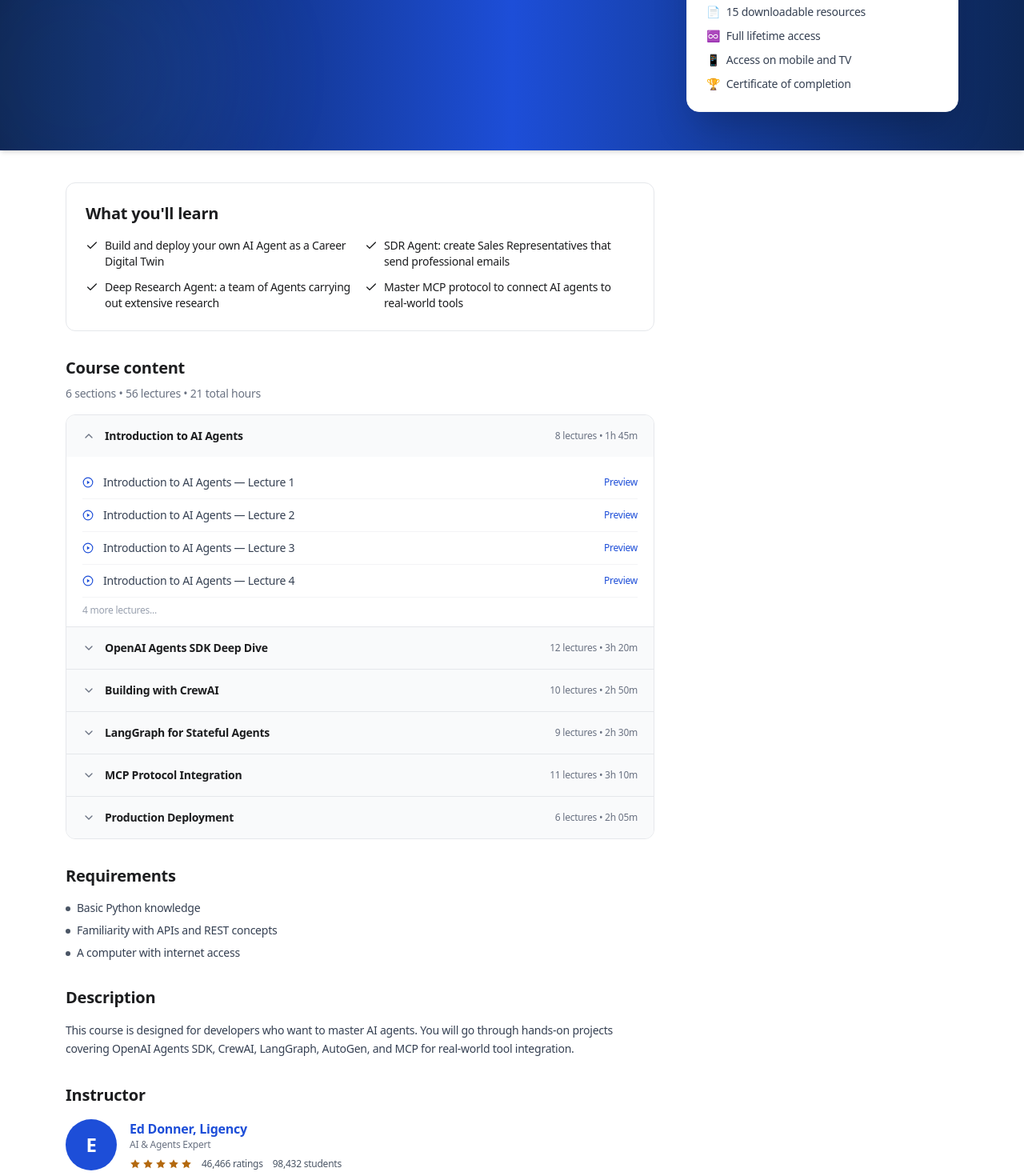
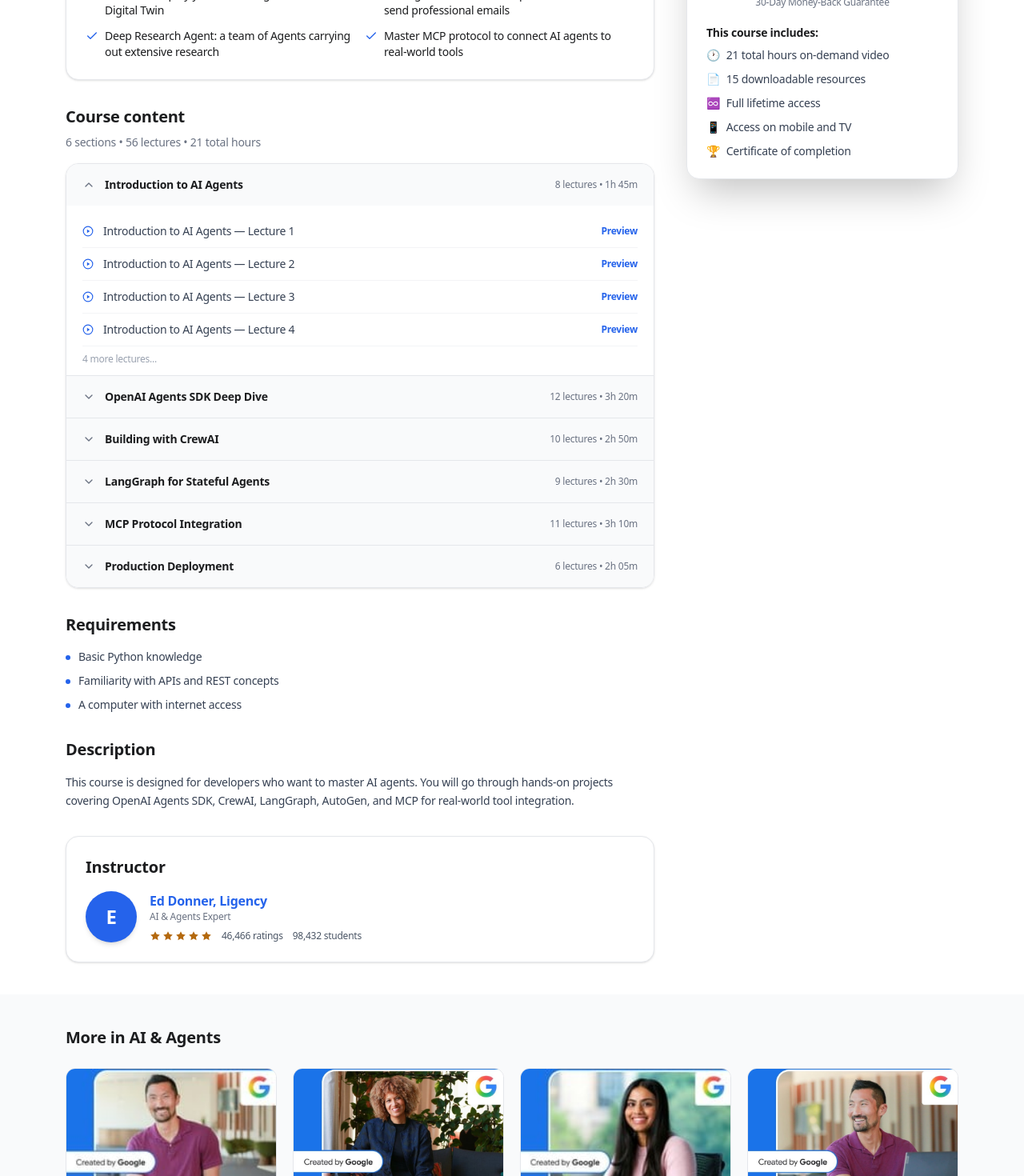
Before and after one commit to techbyrayyan/blank-slate-ins, a Next.js app: page /courses/1 in a window 1280 px wide. Shown: the part 700-2170 px from the top of the page at 80% size. Built offline with nearby package versions, Linux system fonts and the light colour scheme.

Commit message:
Position purchase card to float seamlessly alongside content during scroll (Udemy layout)

```diff
--- a/src/app/courses/[id]/page.js
+++ b/src/app/courses/[id]/page.js
@@ -55,14 +55,14 @@ export default function CourseDetailPage() {
       <main className="min-h-screen bg-white">
 
         {/* ── Royal Blue Hero Banner ── */}
-        <div className="bg-gradient-to-r from-[#0a1f4a] via-[#1D4ED8] to-[#0d2757] text-white pt-[220px] pb-12 relative overflow-hidden shadow-md">
+        <div className="bg-gradient-to-r from-[#0a1f4a] via-[#1D4ED8] to-[#0d2757] text-white pt-[220px] pb-14 relative overflow-hidden shadow-md">
 
           {/* Ambient Blue Background Glow */}
           <div className="absolute -top-24 -right-24 w-96 h-96 bg-white/10 rounded-full blur-3xl pointer-events-none" />
           <div className="absolute -bottom-24 -left-24 w-96 h-96 bg-blue-400/10 rounded-full blur-3xl pointer-events-none" />
 
-          <div className="max-w-[1180px] mx-auto px-4 sm:px-6 lg:px-8 grid grid-cols-1 lg:grid-cols-[1fr_340px] gap-10 items-start relative z-10">
-            <div>
+          <div className="max-w-[1180px] mx-auto px-4 sm:px-6 lg:px-8 relative z-10">
+            <div className="lg:max-w-[calc(100%-380px)]">
               {/* Breadcrumb */}
               <div className="flex items-center gap-1.5 text-xs text-blue-100 mb-4">
                 <Link href="/" className="hover:text-white transition-colors">Home</Link>
@@ -100,10 +100,138 @@ export default function CourseDetailPage() {
                 <span>English</span>
               </div>
             </div>
+          </div>
+        </div>
 
-            {/* Desktop Purchase Card — scrolls with page (not fixed) */}
-            <div className="hidden lg:block">
-              <div className="bg-white text-[#1c1d1f] rounded-2xl shadow-2xl border border-gray-100 overflow-hidden relative">
+        {/* ── Page Body with Sticky Floating Sidebar Card ── */}
+        <div className="max-w-[1180px] mx-auto px-4 sm:px-6 lg:px-8 py-10">
+          <div className="grid grid-cols-1 lg:grid-cols-[1fr_340px] gap-10 items-start">
+
+            {/* Left Column: Course Details */}
+            <div className="space-y-8 min-w-0">
+
+              {/* Mobile Purchase Card */}
+              <div className="lg:hidden bg-white border border-gray-200 rounded-xl shadow-md overflow-hidden">
+                <div className="relative aspect-[16/9] overflow-hidden bg-gray-100">
+                  <img src={course.image} alt={course.title} className="w-full h-full object-cover" />
+                  <div className="absolute inset-0 bg-black/35 flex items-center justify-center">
+                    <div className="w-12 h-12 rounded-full bg-white/90 flex items-center justify-center">
+                      <svg width="18" height="18" viewBox="0 0 24 24" fill="#1c1d1f"><polygon points="5,3 19,12 5,21" /></svg>
+                    </div>
+                  </div>
+                </div>
+                <div className="p-4">
+                  <div className="text-2xl font-extrabold mb-3">{course.price}</div>
+                  <button className="w-full bg-[#2563EB] hover:bg-[#1D4ED8] text-white font-bold py-3 rounded-lg text-sm mb-2 flex items-center justify-center gap-2">
+                    <ShoppingCart className="w-4 h-4" /> Add to cart
+                  </button>
+                  <button className="w-full border-2 border-[#2563EB] text-[#2563EB] font-bold py-2.5 rounded-lg text-sm">Enroll Now</button>
+                </div>
+              </div>
+
+              {/* What You'll Learn */}
+              <section className="border border-gray-200 rounded-2xl p-6 shadow-sm bg-white">
+                <h2 className="text-xl font-bold text-[#1c1d1f] mb-4">What you'll learn</h2>
+                <div className="grid grid-cols-1 sm:grid-cols-2 gap-3">
+                  {course.bullets.map((b, i) => (
+                    <div key={i} className="flex items-start gap-2 text-sm text-[#1c1d1f]">
+                      <Check className="w-4 h-4 text-[#2563EB] mt-0.5 flex-shrink-0" />
+                      <span>{b}</span>
+                    </div>
+                  ))}
+                </div>
+              </section>
+
+              {/* Course Content */}
+              <section className="bg-white rounded-2xl">
+                <h2 className="text-xl font-bold text-[#1c1d1f] mb-2">Course content</h2>
+                <p className="text-sm text-gray-500 mb-4">
+                  {course.sections?.length || 0} sections &bull; {totalLectures} lectures &bull; {course.hours}
+                </p>
+                <div className="border border-gray-200 rounded-2xl overflow-hidden shadow-sm">
+                  {course.sections?.map((sec, i) => (
+                    <div key={i} className="border-b border-gray-200 last:border-0">
+                      <button
+                        onClick={() => toggleSection(i)}
+                        className="w-full flex items-center justify-between px-5 py-4 bg-gray-50 hover:bg-blue-50/50 text-left transition-colors"
+                      >
+                        <div className="flex items-center gap-3">
+                          {openSections.includes(i) ? (
+                            <ChevronUp className="w-4 h-4 text-gray-500 flex-shrink-0" />
+                          ) : (
+                            <ChevronDown className="w-4 h-4 text-gray-500 flex-shrink-0" />
+                          )}
+                          <span className="font-semibold text-sm text-[#1c1d1f]">{sec.title}</span>
+                        </div>
+                        <span className="text-xs text-gray-500 flex-shrink-0 ml-4">
+                          {sec.lectures} lectures &bull; {sec.duration}
+                        </span>
+                      </button>
+                      {openSections.includes(i) && (
+                        <div className="px-5 py-3 bg-white">
+                          {Array.from({ length: Math.min(sec.lectures, 4) }).map((_, j) => (
+                            <div key={j} className="flex items-center gap-3 py-2.5 text-sm text-gray-700 border-b border-gray-100 last:border-0">
+                              <svg width="14" height="14" viewBox="0 0 24 24" fill="none" stroke="#2563EB" strokeWidth="2">
+                                <circle cx="12" cy="12" r="10" />
+                                <polygon points="10,8 16,12 10,16" fill="#2563EB" stroke="none" />
+                              </svg>
+                              <span className="flex-1">{sec.title} &mdash; Lecture {j + 1}</span>
+                              <span className="text-xs text-[#2563EB] font-semibold cursor-pointer hover:underline">Preview</span>
+                            </div>
+                          ))}
+                          {sec.lectures > 4 && (
+                            <p className="text-xs text-gray-400 pt-2">{sec.lectures - 4} more lectures...</p>
+                          )}
+                        </div>
+                      )}
+                    </div>
+                  ))}
+                </div>
+              </section>
+
+              {/* Requirements */}
+              <section className="bg-white rounded-2xl">
+                <h2 className="text-xl font-bold text-[#1c1d1f] mb-4">Requirements</h2>
+                <ul className="space-y-2.5">
+                  {course.requirements?.map((r, i) => (
+                    <li key={i} className="flex items-start gap-2.5 text-sm text-gray-700">
+                      <span className="w-1.5 h-1.5 rounded-full bg-[#2563EB] mt-2 flex-shrink-0" />
+                      {r}
+                    </li>
+                  ))}
+                </ul>
+              </section>
+
+              {/* Description */}
+              <section className="bg-white rounded-2xl">
+                <h2 className="text-xl font-bold text-[#1c1d1f] mb-4">Description</h2>
+                <p className="text-sm text-gray-700 leading-relaxed">{course.longDescription}</p>
+              </section>
+
+              {/* Instructor */}
+              <section className="bg-white rounded-2xl border border-gray-200 p-6 shadow-sm">
+                <h2 className="text-xl font-bold text-[#1c1d1f] mb-4">Instructor</h2>
+                <div className="flex items-start gap-4">
+                  <div className="w-16 h-16 rounded-full bg-[#2563EB] flex items-center justify-center text-white text-2xl font-bold flex-shrink-0 shadow-md">
+                    {course.author.charAt(0)}
+                  </div>
+                  <div>
+                    <h3 className="font-bold text-[#2563EB] text-base hover:underline cursor-pointer">{course.author}</h3>
+                    <p className="text-xs text-gray-500 mb-2">{course.category} Expert</p>
+                    <div className="flex items-center gap-3 text-xs text-gray-600">
+                      <StarRow rating="4.7" />
+                      <span>{course.ratingCount}</span>
+                      <span>{course.students} students</span>
+                    </div>
+                  </div>
+                </div>
+              </section>
+
+            </div>
+
+            {/* Right Column: Floating Sticky Purchase Card (Follows scroll down the page) */}
+            <div className="hidden lg:block -mt-[310px] relative z-30">
+              <div className="sticky top-[100px] bg-white text-[#1c1d1f] rounded-2xl shadow-2xl border border-gray-200 overflow-hidden">
                 {/* Course Image with Play Button */}
                 <div className="relative aspect-[16/9] overflow-hidden bg-gray-100">
                   <img src={course.image} alt={course.title} className="w-full h-full object-cover" />
@@ -142,134 +270,8 @@ export default function CourseDetailPage() {
                 </div>
               </div>
             </div>
-          </div>
-        </div>
-
-        {/* ── Page Body ── */}
-        <div className="max-w-[1180px] mx-auto px-4 sm:px-6 lg:px-8 py-10 grid grid-cols-1 lg:grid-cols-[1fr_340px] gap-10">
-          <div>
-
-            {/* Mobile Purchase Card */}
-            <div className="lg:hidden bg-white border border-gray-200 rounded-xl shadow-md overflow-hidden mb-8">
-              <div className="relative aspect-[16/9] overflow-hidden">
-                <img src={course.image} alt={course.title} className="w-full h-full object-cover" />
-                <div className="absolute inset-0 bg-black/35 flex items-center justify-center">
-                  <div className="w-12 h-12 rounded-full bg-white/90 flex items-center justify-center">
-                    <svg width="18" height="18" viewBox="0 0 24 24" fill="#1c1d1f"><polygon points="5,3 19,12 5,21" /></svg>
-                  </div>
-                </div>
-              </div>
-              <div className="p-4">
-                <div className="text-2xl font-extrabold mb-3">{course.price}</div>
-                <button className="w-full bg-[#1D4ED8] text-white font-bold py-3 rounded-lg text-sm mb-2 flex items-center justify-center gap-2">
-                  <ShoppingCart className="w-4 h-4" /> Add to cart
-                </button>
-                <button className="w-full border border-[#1D4ED8] text-[#1D4ED8] font-bold py-2.5 rounded-lg text-sm">Enroll Now</button>
-              </div>
-            </div>
-
-            {/* What You'll Learn */}
-            <section className="border border-gray-200 rounded-xl p-6 mb-8">
-              <h2 className="text-xl font-bold text-[#1c1d1f] mb-4">What you'll learn</h2>
-              <div className="grid grid-cols-1 sm:grid-cols-2 gap-3">
-                {course.bullets.map((b, i) => (
-                  <div key={i} className="flex items-start gap-2 text-sm text-[#1c1d1f]">
-                    <Check className="w-4 h-4 text-[#1c1d1f] mt-0.5 flex-shrink-0" />
-                    <span>{b}</span>
-                  </div>
-                ))}
-              </div>
-            </section>
-
-            {/* Course Content */}
-            <section className="mb-8">
-              <h2 className="text-xl font-bold text-[#1c1d1f] mb-2">Course content</h2>
-              <p className="text-sm text-gray-500 mb-4">
-                {course.sections?.length || 0} sections &bull; {totalLectures} lectures &bull; {course.hours}
-              </p>
-              <div className="border border-gray-200 rounded-xl overflow-hidden">
-                {course.sections?.map((sec, i) => (
-                  <div key={i} className="border-b border-gray-200 last:border-0">
-                    <button
-                      onClick={() => toggleSection(i)}
-                      className="w-full flex items-center justify-between px-5 py-4 bg-gray-50 hover:bg-gray-100 text-left transition-colors"
-                    >
-                      <div className="flex items-center gap-3">
-                        {openSections.includes(i) ? (
-                          <ChevronUp className="w-4 h-4 text-gray-500 flex-shrink-0" />
-                        ) : (
-                          <ChevronDown className="w-4 h-4 text-gray-500 flex-shrink-0" />
-                        )}
-                        <span className="font-semibold text-sm text-[#1c1d1f]">{sec.title}</span>
-                      </div>
-                      <span className="text-xs text-gray-500 flex-shrink-0 ml-4">
-                        {sec.lectures} lectures &bull; {sec.duration}
-                      </span>
-                    </button>
-                    {openSections.includes(i) && (
-                      <div className="px-5 py-3 bg-white">
-                        {Array.from({ length: Math.min(sec.lectures, 4) }).map((_, j) => (
-                          <div key={j} className="flex items-center gap-3 py-2.5 text-sm text-gray-700 border-b border-gray-100 last:border-0">
-                            <svg width="14" height="14" viewBox="0 0 24 24" fill="none" stroke="#1D4ED8" strokeWidth="2">
-                              <circle cx="12" cy="12" r="10" />
-                              <polygon points="10,8 16,12 10,16" fill="#1D4ED8" stroke="none" />
-                            </svg>
-                            <span className="flex-1">{sec.title} &mdash; Lecture {j + 1}</span>
-                            <span className="text-xs text-[#1D4ED8] font-medium cursor-pointer hover:underline">Preview</span>
-                          </div>
-                        ))}
-                        {sec.lectures > 4 && (
-                          <p className="text-xs text-gray-400 pt-2">{sec.lectures - 4} more lectures...</p>
-                        )}
-                      </div>
-                    )}
-                  </div>
-                ))}
-              </div>
-            </section>
-
-            {/* Requirements */}
-            <section className="mb-8">
-              <h2 className="text-xl font-bold text-[#1c1d1f] mb-4">Requirements</h2>
-              <ul className="space-y-2">
-                {course.requirements?.map((r, i) => (
-                  <li key={i} className="flex items-start gap-2 text-sm text-gray-700">
-                    <span className="w-1.5 h-1.5 rounded-full bg-gray-600 mt-2 flex-shrink-0" />
-                    {r}
-                  </li>
-                ))}
-              </ul>
-            </section>
-
-            {/* Description */}
-            <section className="mb-8">
-              <h2 className="text-xl font-bold text-[#1c1d1f] mb-4">Description</h2>
-              <p className="text-sm text-gray-700 leading-relaxed">{course.longDescription}</p>
-            </section>
-
-            {/* Instructor */}
-            <section className="mb-8">
-              <h2 className="text-xl font-bold text-[#1c1d1f] mb-4">Instructor</h2>
-              <div className="flex items-start gap-4">
-                <div className="w-16 h-16 rounded-full bg-[#1D4ED8] flex items-center justify-center text-white text-2xl font-bold flex-shrink-0">
-                  {course.author.charAt(0)}
-                </div>
-                <div>
-                  <h3 className="font-bold text-[#1D4ED8] text-base hover:underline cursor-pointer">{course.author}</h3>
-                  <p className="text-xs text-gray-500 mb-2">{course.category} Expert</p>
-                  <div className="flex items-center gap-3 text-xs text-gray-600">
-                    <StarRow rating="4.7" />
-                    <span>{course.ratingCount}</span>
-                    <span>{course.students} students</span>
-                  </div>
-                </div>
-              </div>
-            </section>
 
           </div>
-
-          {/* Spacer for sticky desktop card */}
-          <div className="hidden lg:block" />
         </div>
 
         {/* ── Related Courses ── */}
```
